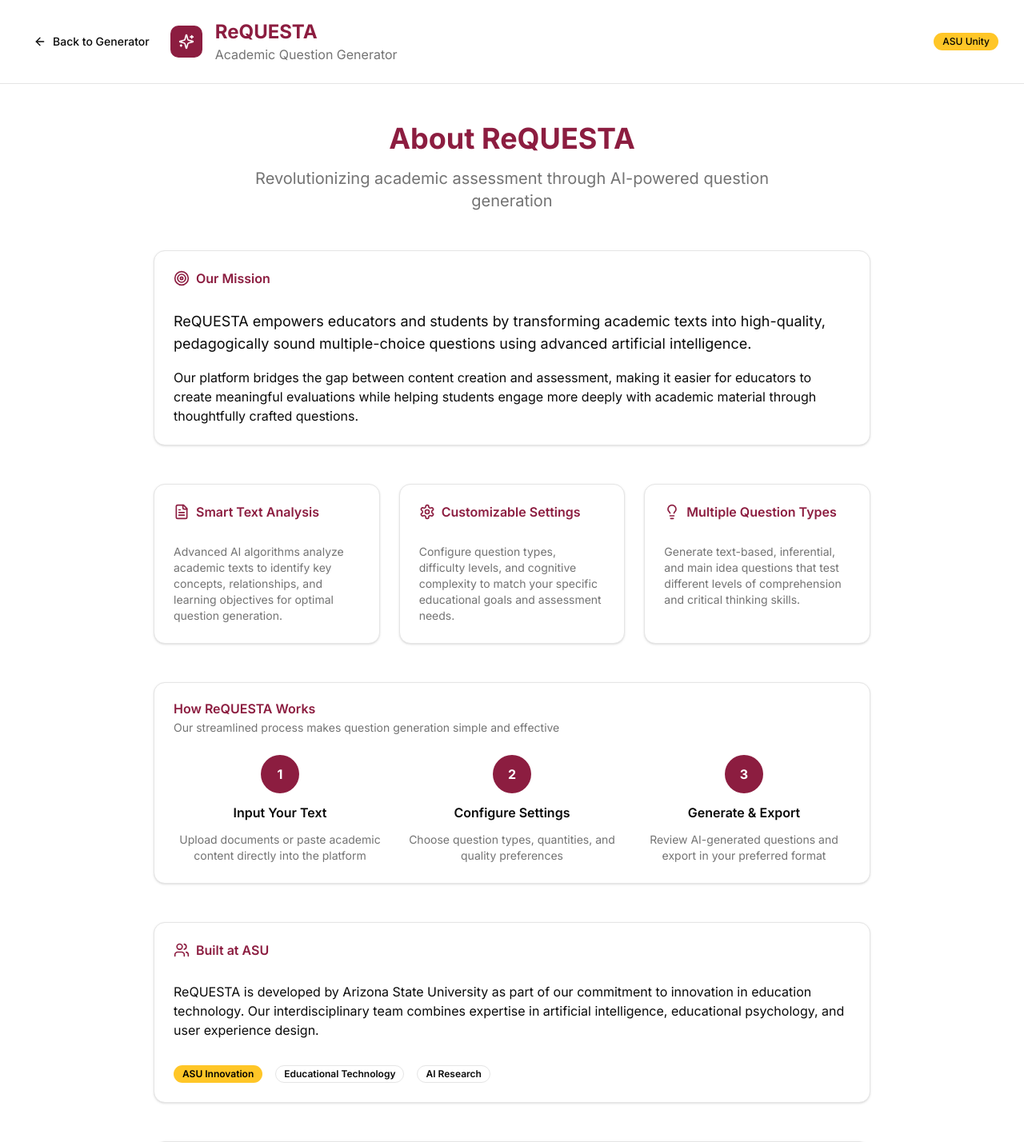
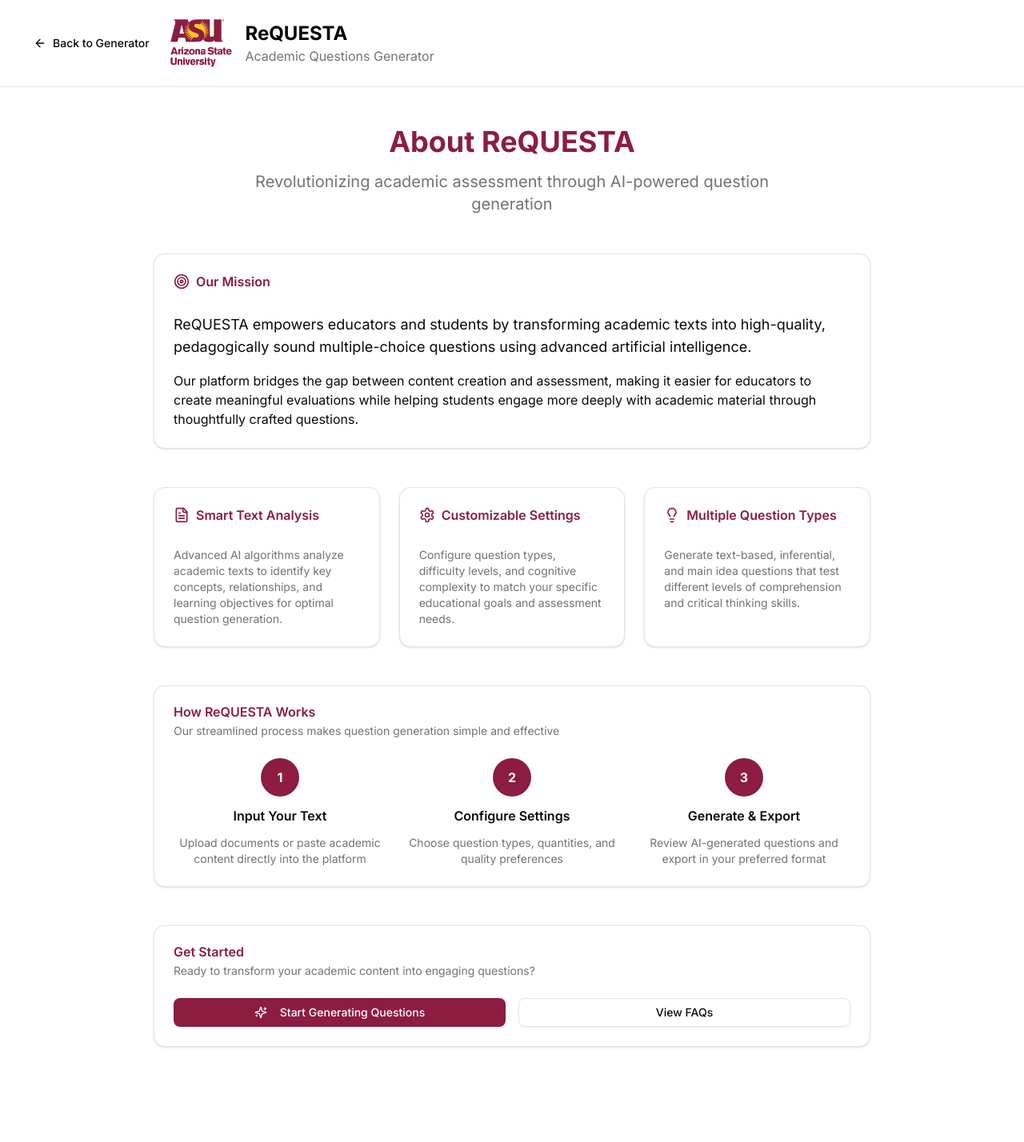
Before and after one commit to solet-asu/MCQ-generation, a Next.js app in the folder demo/frontend/: page /about in a window 1280 px wide. Shown: the top 1428 px of the page at 80% size. After the commit the page ends 1357 px from the top, so only its background shows below. Built offline with nearby package versions, Linux system fonts and the light colour scheme.

Commit message:
update nav bar and add logo

```diff
--- /dev/null
+++ b/demo/frontend/app/_components/NavLink.tsx
@@ -0,0 +1,31 @@
+"use client";
+
+import Link from "next/link";
+import { usePathname } from "next/navigation";
+import { cn } from "@/lib/utils"; // if you have it; otherwise remove cn and inline classes
+
+type Props = {
+  href: string;
+  children: React.ReactNode;
+  className?: string;
+};
+
+export default function NavLink({ href, children, className }: Props) {
+  const pathname = usePathname();
+  const active = pathname === href;
+
+  return (
+    <Link
+      href={href}
+      className={cn(
+        "relative px-2 py-1 text-sm text-muted-foreground hover:text-asu-maroon transition-colors",
+        "after:absolute after:left-0 after:right-0 after:-bottom-[2px] after:h-[2px] after:rounded-full after:bg-transparent",
+        "hover:after:bg-asu-maroon",
+        active && "text-asu-maroon after:bg-asu-maroon",
+        className
+      )}
+    >
+      {children}
+    </Link>
+  );
+}
--- a/demo/frontend/app/about/page.tsx
+++ b/demo/frontend/app/about/page.tsx
@@ -17,6 +17,7 @@ import {
   ArrowLeft,
 } from "lucide-react";
 import Link from "next/link";
+import Image from "next/image";
 
 export default function AboutPage() {
   return (
@@ -36,22 +37,24 @@ export default function AboutPage() {
                 </Button>
               </Link>
               <div className="flex items-center gap-4">
-                <div className="flex h-10 w-10 items-center justify-center rounded-lg bg-asu-maroon text-white">
-                  <Sparkles className="h-5 w-5" />
-                </div>
+                <Image
+                  src="/asu-logo.png" // ← your file path in /public
+                  alt="ASU"
+                  width={240}
+                  height={72}
+                  className="h-15 w-auto"
+                  priority
+                />
                 <div>
-                  <h1 className="text-2xl font-bold text-asu-maroon">
+                  <h1 className="text-2xl font-bold text-asu-black">
                     ReQUESTA
                   </h1>
                   <p className="text-muted-foreground">
-                    Academic Question Generator
+                    Academic Questions Generator
                   </p>
                 </div>
               </div>
             </div>
-            <Badge className="bg-asu-gold text-black font-medium">
-              ASU Unity
-            </Badge>
           </div>
         </div>
       </header>
@@ -192,30 +195,6 @@ export default function AboutPage() {
             </CardContent>
           </Card>
 
-          {/* Team Section */}
-          <Card>
-            <CardHeader>
-              <CardTitle className="flex items-center gap-2 text-asu-maroon">
-                <Users className="h-5 w-5" />
-                Built at ASU
-              </CardTitle>
-            </CardHeader>
-            <CardContent className="space-y-4">
-              <p>
-                ReQUESTA is developed by Arizona State University as part of our
-                commitment to innovation in education technology. Our
-                interdisciplinary team combines expertise in artificial
-                intelligence, educational psychology, and user experience
-                design.
-              </p>
-              <div className="flex items-center gap-4 pt-4">
-                <Badge className="bg-asu-gold text-black">ASU Innovation</Badge>
-                <Badge variant="outline">Educational Technology</Badge>
-                <Badge variant="outline">AI Research</Badge>
-              </div>
-            </CardContent>
-          </Card>
-
           {/* Contact Section */}
           <Card>
             <CardHeader>
--- a/demo/frontend/app/faqs/page.tsx
+++ b/demo/frontend/app/faqs/page.tsx
@@ -15,6 +15,7 @@ import {
 } from "@/components/ui/accordion";
 import { Sparkles, HelpCircle, ArrowLeft } from "lucide-react";
 import Link from "next/link";
+import Image from "next/image";
 
 export default function FAQsPage() {
   const faqs = [
@@ -121,22 +122,24 @@ export default function FAQsPage() {
                 </Button>
               </Link>
               <div className="flex items-center gap-4">
-                <div className="flex h-10 w-10 items-center justify-center rounded-lg bg-asu-maroon text-white">
-                  <Sparkles className="h-5 w-5" />
-                </div>
+                <Image
+                  src="/asu-logo.png" // ← your file path in /public
+                  alt="ASU"
+                  width={240}
+                  height={72}
+                  className="h-15 w-auto"
+                  priority
+                />
                 <div>
-                  <h1 className="text-2xl font-bold text-asu-maroon">
+                  <h1 className="text-2xl font-bold text-asu-black">
                     ReQUESTA
                   </h1>
                   <p className="text-muted-foreground">
-                    Academic Question Generator
+                    Academic Questions Generator
                   </p>
                 </div>
               </div>
             </div>
-            <Badge className="bg-asu-gold text-black font-medium">
-              ASU Unity
-            </Badge>
           </div>
         </div>
       </header>
@@ -156,77 +159,6 @@ export default function FAQsPage() {
               most out of our AI-powered question generator
             </p>
           </div>
-
-          {/* Quick Links */}
-          <Card>
-            <CardHeader>
-              <CardTitle className="text-asu-maroon">
-                Quick Navigation
-              </CardTitle>
-              <CardDescription>
-                Jump to the most commonly asked questions
-              </CardDescription>
-            </CardHeader>
-            <CardContent>
-              <div className="grid gap-2 md:grid-cols-2 lg:grid-cols-3">
-                <Button
-                  variant="ghost"
-                  size="sm"
-                  className="justify-start h-auto p-2 text-left"
-                >
-                  <a href="#what-is-requesta" className="text-sm">
-                    What is ReQUESTA?
-                  </a>
-                </Button>
-                <Button
-                  variant="ghost"
-                  size="sm"
-                  className="justify-start h-auto p-2 text-left"
-                >
-                  <a href="#how-does-it-work" className="text-sm">
-                    How does it work?
-                  </a>
-                </Button>
-                <Button
-                  variant="ghost"
-                  size="sm"
-                  className="justify-start h-auto p-2 text-left"
-                >
-                  <a href="#question-types" className="text-sm">
-                    Question types
-                  </a>
-                </Button>
-                <Button
-                  variant="ghost"
-                  size="sm"
-                  className="justify-start h-auto p-2 text-left"
-                >
-                  <a href="#supported-formats" className="text-sm">
-                    Supported formats
-                  </a>
-                </Button>
-                <Button
-                  variant="ghost"
-                  size="sm"
-                  className="justify-start h-auto p-2 text-left"
-                >
-                  <a href="#download-options" className="text-sm">
-                    Download options
-                  </a>
-                </Button>
-                <Button
-                  variant="ghost"
-                  size="sm"
-                  className="justify-start h-auto p-2 text-left"
-                >
-                  <a href="#privacy-security" className="text-sm">
-                    Privacy & Security
-                  </a>
-                </Button>
-              </div>
-            </CardContent>
-          </Card>
-
           {/* FAQ Accordion */}
           <Card>
             <CardHeader>
@@ -250,39 +182,6 @@ export default function FAQsPage() {
               </Accordion>
             </CardContent>
           </Card>
-
-          {/* Contact Section */}
-          <Card>
-            <CardHeader>
-              <CardTitle className="text-asu-maroon">
-                Still Have Questions?
-              </CardTitle>
-              <CardDescription>
-                Can't find what you're looking for? We're here to help!
-              </CardDescription>
-            </CardHeader>
-            <CardContent>
-              <div className="flex flex-col sm:flex-row gap-4">
-                <Link href="/" className="flex-1">
-                  <Button className="w-full bg-asu-maroon hover:bg-asu-maroon/90 text-white">
-                    <Sparkles className="h-4 w-4 mr-2" />
-                    Try ReQUESTA Now
-                  </Button>
-                </Link>
-                <Link href="/about" className="flex-1">
-                  <Button variant="outline" className="w-full bg-transparent">
-                    Learn More About ReQUESTA
-                  </Button>
-                </Link>
-              </div>
-              <div className="mt-4 p-4 bg-muted/30 rounded-lg">
-                <p className="text-sm text-muted-foreground text-center">
-                  For technical support or additional questions, please contact
-                  the ASU support team
-                </p>
-              </div>
-            </CardContent>
-          </Card>
         </div>
       </main>
     </div>
--- a/demo/frontend/app/page.tsx
+++ b/demo/frontend/app/page.tsx
@@ -5,6 +5,8 @@ import { Sparkles, Info, HelpCircle } from "lucide-react";
 import HomeClient from "./_components/HomeClient";
 import { OverlayProvider } from "./_components/overlay-store";
 import BlockingOverlay from "./_components/BlockingOverlay";
+import NavLink from "./_components/NavLink";
+import Image from "next/image";
 
 export default function HomePage() {
   return (
@@ -14,44 +16,28 @@ export default function HomePage() {
           <div className="container py-6">
             <div className="flex items-center justify-between">
               <div className="flex items-center gap-4">
-                <div className="flex h-10 w-10 items-center justify-center rounded-lg bg-asu-maroon text-white">
-                  <Sparkles className="h-5 w-5" />
-                </div>
+                <Image
+                  src="/asu-logo.png" // ← your file path in /public
+                  alt="ASU"
+                  width={240}
+                  height={72}
+                  className="h-15 w-auto"
+                  priority
+                />
                 <div>
-                  <h1 className="text-2xl font-bold text-asu-maroon">
+                  <h1 className="text-2xl font-bold text-asu-black">
                     ReQUESTA
                   </h1>
                   <p className="text-muted-foreground">
-                    Academic Question Generator
+                    Academic Questions Generator
                   </p>
                 </div>
               </div>
               <div className="flex items-center gap-4">
-                <nav className="flex items-center gap-2">
-                  <Link href="/about">
-                    <Button
-                      variant="ghost"
-                      size="sm"
-                      className="flex items-center gap-2 text-muted-foreground hover:text-asu-maroon"
-                    >
-                      <Info className="h-4 w-4" />
-                      About
-                    </Button>
-                  </Link>
-                  <Link href="/faqs">
-                    <Button
-                      variant="ghost"
-                      size="sm"
-                      className="flex items-center gap-2 text-muted-foreground hover:text-asu-maroon"
-                    >
-                      <HelpCircle className="h-4 w-4" />
-                      FAQs
-                    </Button>
-                  </Link>
+                <nav className="flex items-center gap-4">
+                  <NavLink href="/about">About</NavLink>
+                  <NavLink href="/faqs">FAQs</NavLink>
                 </nav>
-                <Badge className="bg-asu-gold text-black font-medium">
-                  ASU Unity
-                </Badge>
               </div>
             </div>
           </div>
```
Also changed, not shown: demo/frontend/app/_components/ConfigPanel.tsx (+4 -4 lines), demo/frontend/public/asu-logo.png (added).
